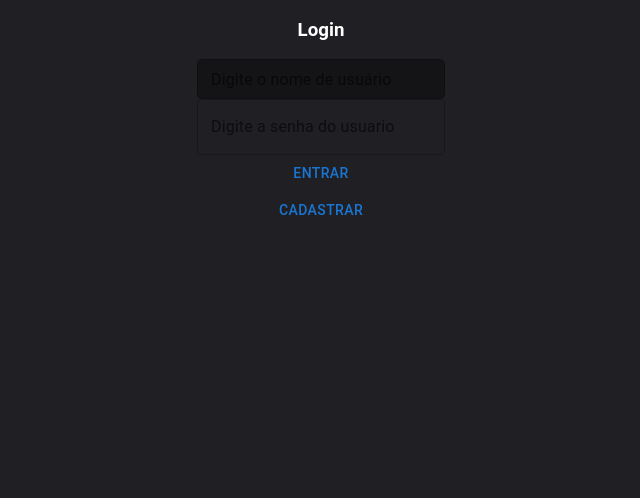
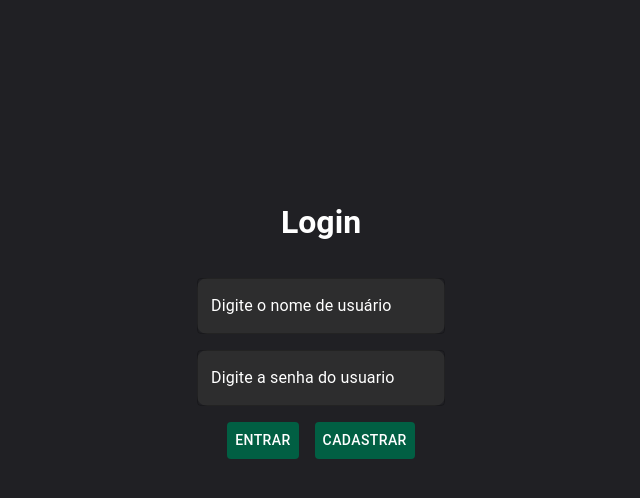
Before and after one commit to dede-ugolini/figma, a React app: page / in a window 1280 px wide. Shown: the top 498 px of the page, without its empty margins (319-959 px from the left). Built offline with nearby package versions, Linux system fonts and the light colour scheme; the HTML template or start-up script is replaced by a standard one.

Commit message:
style: Adicionar estilização para página de login.

```diff
--- a/src/components/login/Login.jsx
+++ b/src/components/login/Login.jsx
@@ -4,13 +4,11 @@ import { Button, Stack, TextField } from "@mui/material";
 import { useState } from 'react'
 
 import { Theme } from '../../themes/Theme.jsx'
-import { MyTextField } from '../MyTextField.jsx'
 import Register from './Register.jsx'
 
 import loginApi from '../../api/login.json'
 
 //TODO: Implementar proteção de rota, para que usuário que não esteja logado não consiga acessar Main
-//TODO: Estilizar a pagina de login porque está horrível de feia
 
 export default function Login() {
 
@@ -43,41 +41,101 @@ export default function Login() {
   return (
     <Stack sx={{
       width: '100%',
+      height: '80vh',
       display: 'flex',
       justifyContent: 'center',
       alignItems: 'center',
       color: Theme.palette.primary.contrastText,
     }}
     >
-      <Stack sx={{
+      <Stack spacing={2} sx={{
         display: 'flex',
         justifyContent: 'center',
         alignItems: 'center'
       }}>
         <Stack>
-          <h3>Login</h3>
+          <h1>Login</h1>
         </Stack>
-
-        <MyTextField // Text field que coleta input do nome de usuário
-          label={'Digite o nome de usuário'}
-          inputValue={user}
-          setInputValue={setUser}
+        { /*Para aprender de vez:
+          Componentes não herdam props, apenas CSS, então se eu fazer <Stack spacing={2}><Stack>Está Stack não herda spacing 2</Stack></Stack>
+          Então se eu declarar na primeira Stack color: primary.main todos os componentes filhos devem herdar? Nem sempre
+          Alguns componentes como TextField não herda porque é um componente composto por outros componentes como FormControl, InputLabel,OutlinedInput/InputBase
+          Cada parte tem seu estilo próprio, com cores definidas internamente pelo tema, então para mudar a cor do texto do input precisamos fazer essa coisa horrosa mesmo
+         '& .MuiInputBase-input': {
+           color: Theme.palette.primary.contrastText,
+         }
+        */
+        }
+        <TextField
+          label={"Digite o nome de usuário"}
+          onChange={(e) => setUser(e.target.value)}
+          sx={{
+            backgroundColor: Theme.palette.secondary.light,
+            borderRadius: "10px",
+            '& .MuiInputBase-input': { // Cor do texto de input do usuário
+              color: Theme.palette.primary.contrastText,
+            },
+            '& .MuiInputLabel-root': { // Cor do label do TextField
+              color: Theme.palette.primary.contrastText,
+            },
+            '& .MuiOutlinedInput-root': {
+              '&:hover fieldset': {
+                borderColor: Theme.palette.primary.contrastText, // Cor do TextField ao passar o mouse
+              },
+              '&.Mui-focused fieldset': {
+                borderColor: Theme.palette.secondary.grayThree, // Cor do TextField ao clicá-lo
+              },
+            },
+          }}
         >
-        </MyTextField>
+        </TextField>
 
         <TextField // Text field que coleta input de senha do usuario
           label={"Digite a senha do usuario"}
           type='password'
-          onChange={(e) => setPassword(e.target.value)}>
+          onChange={(e) => setPassword(e.target.value)}
+          sx={{
+            color: "secondary.main",
+            backgroundColor: Theme.palette.secondary.light,
+            borderRadius: "10px",
+            '& .MuiInputBase-input': { // Cor do texto de input do usuário
+              color: Theme.palette.primary.contrastText,
+            },
+            '& .MuiInputLabel-root': { // Cor do label do TextField
+              color: Theme.palette.primary.contrastText,
+            },
+            '& .MuiOutlinedInput-root': {
+              '&:hover fieldset': {
+                borderColor: Theme.palette.primary.contrastText, // Cor do TextField ao passar o mouse
+              },
+              '&.Mui-focused fieldset': {
+                borderColor: Theme.palette.secondary.grayThree, // Cor do TextField ao clicá-lo
+              },
+            },
+          }}
+        >
         </TextField>
 
-        <Button // Botão para entrar
-          onClick={verify}>
-          Entrar
-        </Button>
+        <Stack spacing={2} direction={'row'} sx={{
+        }}>
+          <Button // Botão para entrar
+            onClick={verify}
+            sx={{
+              color: Theme.palette.primary.contrastText,
+              backgroundColor: Theme.palette.primary.dark,
+              '&:hover': {
+                backgroundColor: Theme.palette.primary.main
+              }
+            }}
+          >
+            Entrar
+          </Button>
 
-        <Register // Botão para registrar novo usuário
-          loginData={loginData} onRegister={handleRegister} />
+          <Register // Botão para registrar novo usuário
+
+            loginData={loginData} onRegister={handleRegister}
+          />
+        </Stack>
       </Stack>
     </Stack>
   )
--- a/src/components/login/Register.jsx
+++ b/src/components/login/Register.jsx
@@ -1,5 +1,6 @@
 import { Stack, Button, Dialog, DialogContent, DialogTitle, TextField } from "@mui/material";
 import { useState } from 'react'
+import { Theme } from '../../themes/Theme.jsx'
 
 export default function Register({ loginData, onRegister }) {
 
@@ -34,7 +35,14 @@ export default function Register({ loginData, onRegister }) {
 
   return (
     <>
-      <Button onClick={handleClickOpen}>Cadastrar</Button>
+      <Button onClick={handleClickOpen} sx={{
+        color: Theme.palette.primary.contrastText,
+        backgroundColor: Theme.palette.primary.dark,
+        ":hover": {
+          backgroundColor: Theme.palette.primary.main
+        }
+
+      }}>Cadastrar</Button>
       <Dialog open={open} onClose={handleClickClose}>
         <Stack spacing={2} sx={{
           margin: "20px",
```
